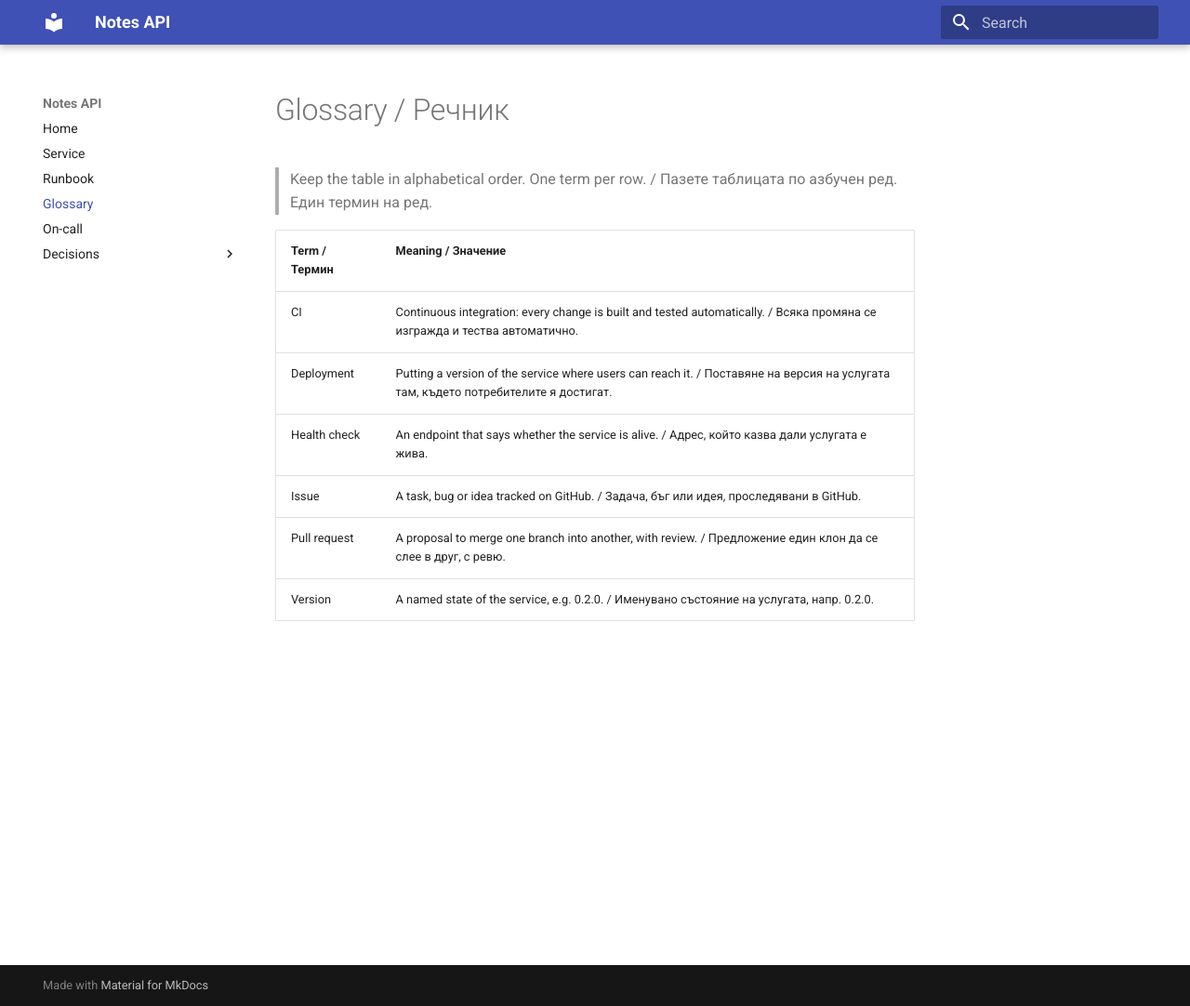
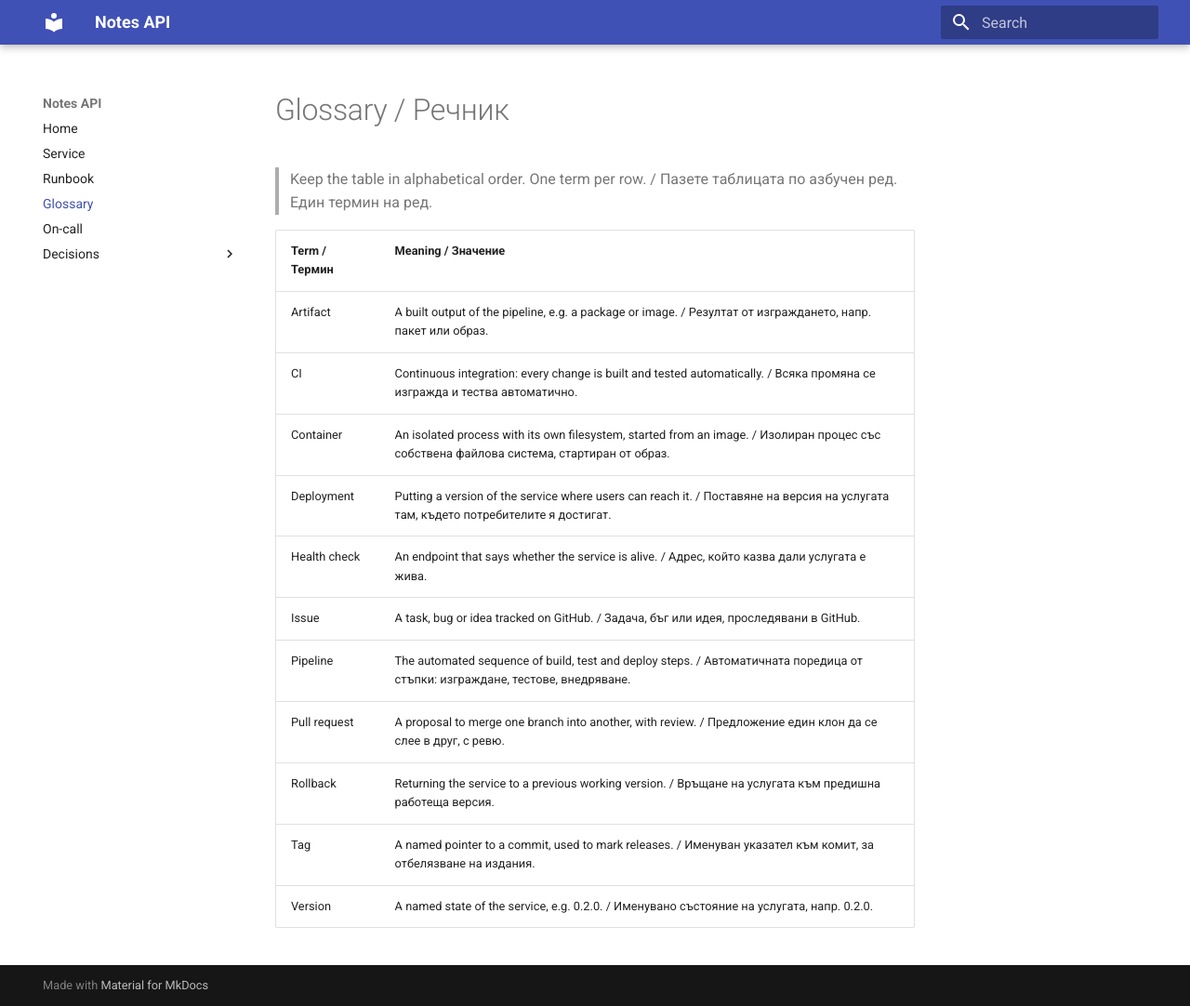
Before and after one commit to Boc666/devops-labs-fn361223027, an MkDocs documentation site: the page built from docs/glossary.md, in a window 1280 px wide and 1082 px high. Shown: the whole window at 93% size. Built offline with MkDocs 1.6.1 and Material for MkDocs 9.7.7, drawn with Linux system fonts in a browser that asks for light colours.

Commit message:
Add glossary terms: Artifact, Container, Pipeline, Rollback, Tag (#17)
Co-authored-by: Bozhidar Rafailov <bozh@Bozhidars-MacBook-Air.local>

```diff
--- a/docs/glossary.md
+++ b/docs/glossary.md
@@ -4,9 +4,14 @@
 
 | Term / Термин | Meaning / Значение |
 |---|---|
+| Artifact | A built output of the pipeline, e.g. a package or image. / Резултат от изграждането, напр. пакет или образ. |
 | CI | Continuous integration: every change is built and tested automatically. / Всяка промяна се изгражда и тества автоматично. |
+| Container | An isolated process with its own filesystem, started from an image. / Изолиран процес със собствена файлова система, стартиран от образ. |
 | Deployment | Putting a version of the service where users can reach it. / Поставяне на версия на услугата там, където потребителите я достигат. |
 | Health check | An endpoint that says whether the service is alive. / Адрес, който казва дали услугата е жива. |
 | Issue | A task, bug or idea tracked on GitHub. / Задача, бъг или идея, проследявани в GitHub. |
+| Pipeline | The automated sequence of build, test and deploy steps. / Автоматичната поредица от стъпки: изграждане, тестове, внедряване. |
 | Pull request | A proposal to merge one branch into another, with review. / Предложение един клон да се слее в друг, с ревю. |
+| Rollback | Returning the service to a previous working version. / Връщане на услугата към предишна работеща версия. |
+| Tag | A named pointer to a commit, used to mark releases. / Именуван указател към комит, за отбелязване на издания. |
 | Version | A named state of the service, e.g. 0.2.0. / Именувано състояние на услугата, напр. 0.2.0. |
```
